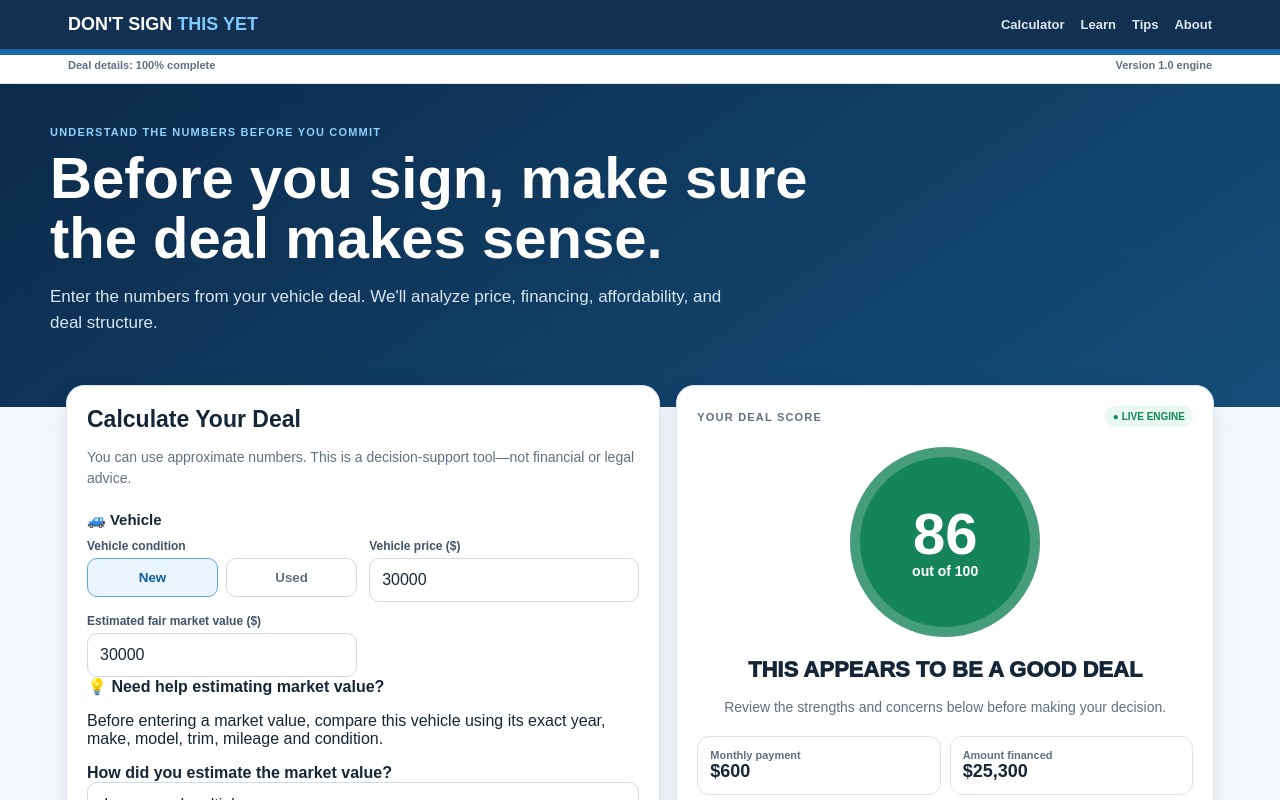
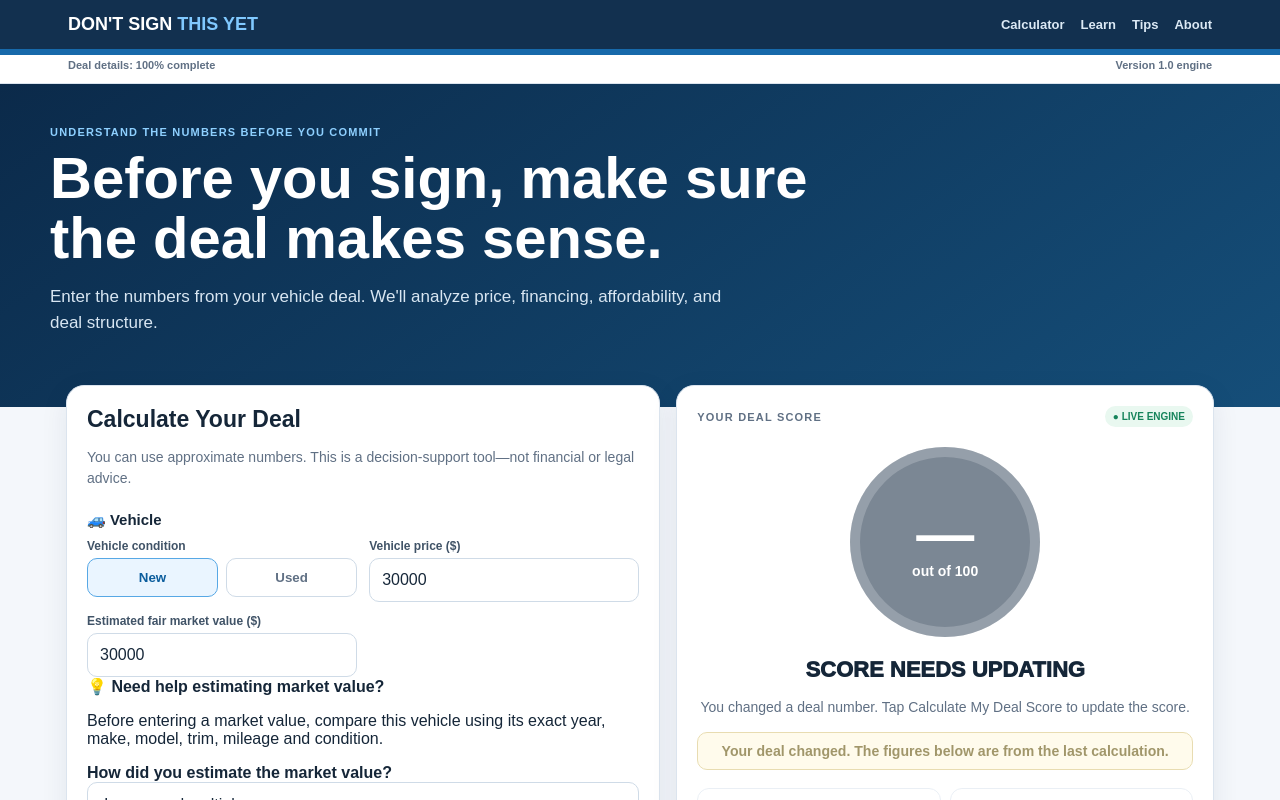
Before and after one commit to rmerrow1/dont-sign-this-yet, a Next.js app: page / in a window 1280 px wide. Shown: the top 800 px of the page. Built offline with nearby package versions, Linux system fonts and the light colour scheme.

Commit message:
Hide score until calculation

```diff
--- a/app/page.js
+++ b/app/page.js
@@ -15,7 +15,7 @@ const money = n => new Intl.NumberFormat("en-US",{style:"currency",currency:"USD
 export default function Home() {
   const [form,setForm] = useState(initial);
   const [marketSource,setMarketSource] = useState("multiple");
-  const [calculated,setCalculated] = useState(true);
+  const [calculated,setCalculated] = useState(false);
   const result = useMemo(()=>calculateDealScore(form),[form]);
 
   const validation = useMemo(() => {
```
